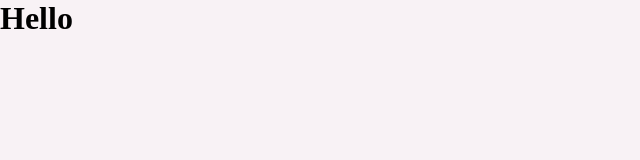
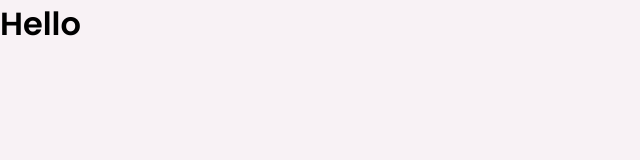
Before and after one commit to Gabrielhidro/dt.money-ignite, a React (Create React App) app: page / in a window 1280 px wide. Shown: the top 160 px of the page, without its empty margins (0-640 px from the left). Built offline with nearby package versions, Linux system fonts and the light colour scheme.

Commit message:
Import fonts and add in global styles

```diff
--- a/public/index.html
+++ b/public/index.html
@@ -1,9 +1,12 @@
 <!DOCTYPE html>
 <html lang="en">
   <head>
+    <link rel="preconnect" href="https://fonts.googleapis.com">
+    <link rel="preconnect" href="https://fonts.gstatic.com" crossorigin>
     <meta charset="utf-8" />
     <meta name="viewport" content="width=device-width, initial-scale=1" />
     <link rel="shortcut icon" href="favicon.png" type="image/png">
+    <link href="https://fonts.googleapis.com/css2?family=Poppins:wght@400;600&display=swap" rel="stylesheet">
     <title>dt.money</title>
   </head>
   <body>
--- a/src/styles/global.ts
+++ b/src/styles/global.ts
@@ -34,6 +34,15 @@
   -webkit-font-smoothing: antialiased;
 }
 
+body, input, textarea, button {
+  font-family: 'Poppins', sans-serif;
+  font-weight: 400;;
+}
+
+h1, h2, h3, h4, h5, h6, strong {
+  font-weight: 600;
+}
+
 button {
   cursor: pointer;
 }
```
